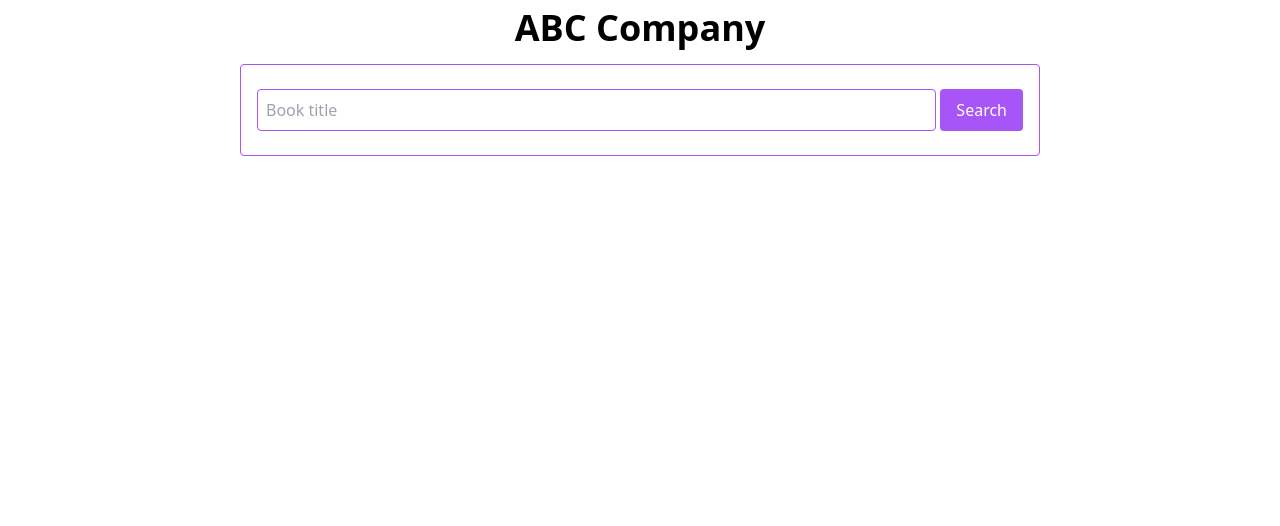
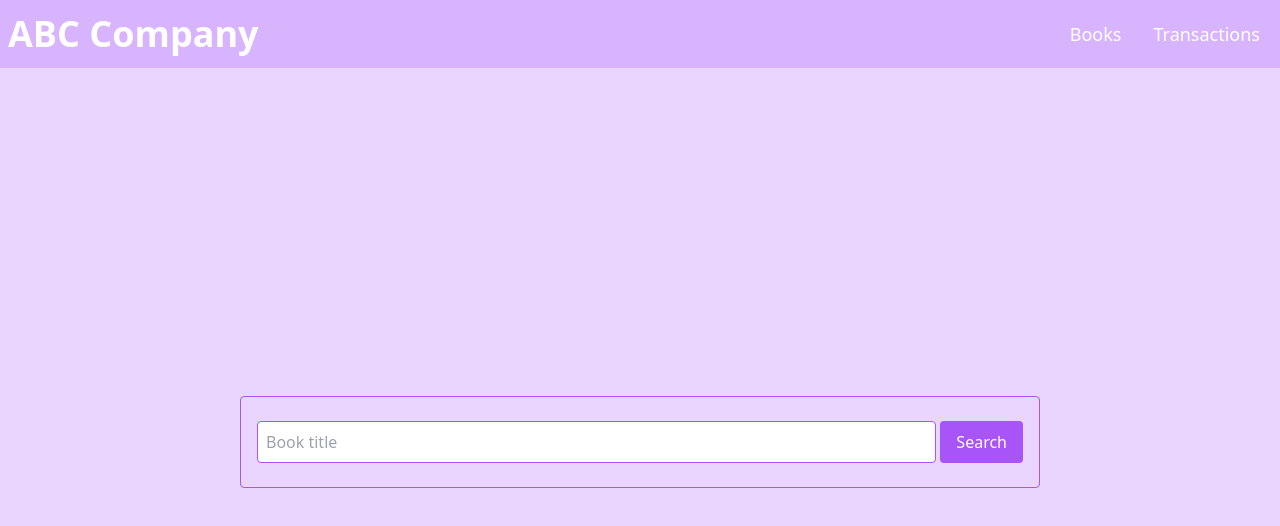
Before and after one commit to jaotors/book-management-app, a Next.js app: page / in a window 1280 px wide. Shown: the top 526 px of the page. Built offline with nearby package versions, Linux system fonts and the light colour scheme.

Commit message:
Add menu for navigation

```diff
--- a/app/books/page.tsx
+++ b/app/books/page.tsx
@@ -1,5 +1,63 @@
-const Books = () => {
-  return <div>Books page</div>
+'use client'
+
+import { useState } from 'react'
+import { fetchBooks } from '@/api/books'
+
+import useBooksStore from '@/store/books-store'
+
+import Card from '@/components/Card'
+
+import getRandomNumber from '@/helpers/get-random-number'
+
+import STATUS from '@/fixtures/book-status'
+
+export default function Books() {
+  const [getBooks] = useBooksStore((state) => [state.getBooks])
+  const [data, setData] = useState([])
+
+  const handleSearch = async (search: string) => {
+    if (!search) {
+      setData([])
+      return
+    }
+    const books = getBooks()
+    const data = await fetchBooks(search)
+
+    const newData = data?.items.map((book: BookApiInfo) => {
+      const dataBook = books.find((parsedBook) => parsedBook.id === book.id)
+
+      const condition = dataBook?.condition || 'undamaged'
+      const status = dataBook?.status || Object.keys(STATUS)[getRandomNumber(2)]
+
+      return {
+        id: book.id,
+        title: book.volumeInfo.title,
+        authors: book.volumeInfo.authors,
+        image: book.volumeInfo.imageLinks?.thumbnail,
+        publishedDate: book.volumeInfo.publishedDate,
+        condition,
+        status,
+      }
+    })
+
+    setData(newData)
+  }
+
+  return (
+    <main className='flex flex-col p-2'>
+      <div className='grid lg:grid-cols-4 md:grid-cols-3 sm:grid-cols-2 xs:grid-cols-1 gap-4'>
+        {data.map((book: BookInfo) => (
+          <Card
+            id={book.id}
+            title={book.title}
+            authors={book.authors}
+            image={book.image}
+            publishedDate={book.publishedDate}
+            condition={book.condition}
+            status={book.status}
+          />
+        ))}
+      </div>
+    </main>
+  )
 }
-
-export default Books
--- a/app/layout.tsx
+++ b/app/layout.tsx
@@ -1,6 +1,7 @@
 import type { Metadata } from 'next'
 
 import './globals.css'
+import Header from '@/components/Header'
 
 export const metadata: Metadata = {
   title: 'Book Management App',
@@ -14,7 +15,10 @@ export default function RootLayout({
 }) {
   return (
     <html lang='en'>
-      <body>{children}</body>
+      <body className='flex flex-col bg-purple-200 min-h-screen'>
+        <Header />
+        {children}
+      </body>
     </html>
   )
 }
--- a/app/page.tsx
+++ b/app/page.tsx
@@ -1,65 +1,11 @@
 'use client'
 
-import { useState } from 'react'
-import { fetchBooks } from '@/api/books'
-
-import useBooksStore from '@/store/books-store'
-
-import Header from '@/components/Header'
-import Card from '@/components/Card'
-
-import getRandomNumber from '@/helpers/get-random-number'
-
-import STATUS from '@/fixtures/book-status'
+import Search from '@/components/Search'
 
 export default function Home() {
-  const [getBooks] = useBooksStore((state) => [state.getBooks])
-  const [data, setData] = useState([])
-
-  const handleSearch = async (search: string) => {
-    if (!search) {
-      setData([])
-      return
-    }
-    const books = getBooks()
-    const data = await fetchBooks(search)
-
-    const newData = data?.items.map((book: BookApiInfo) => {
-      const dataBook = books.find((parsedBook) => parsedBook.id === book.id)
-
-      const condition = dataBook?.condition || 'undamaged'
-      const status = dataBook?.status || Object.keys(STATUS)[getRandomNumber(2)]
-
-      return {
-        id: book.id,
-        title: book.volumeInfo.title,
-        authors: book.volumeInfo.authors,
-        image: book.volumeInfo.imageLinks?.thumbnail,
-        publishedDate: book.volumeInfo.publishedDate,
-        condition,
-        status,
-      }
-    })
-
-    setData(newData)
-  }
-
   return (
-    <main className='flex flex-col p-2'>
-      <Header onSearch={handleSearch} />
-      <div className='grid lg:grid-cols-4 md:grid-cols-3 sm:grid-cols-2 xs:grid-cols-1 gap-4'>
-        {data.map((book: BookInfo) => (
-          <Card
-            id={book.id}
-            title={book.title}
-            authors={book.authors}
-            image={book.image}
-            publishedDate={book.publishedDate}
-            condition={book.condition}
-            status={book.status}
-          />
-        ))}
-      </div>
+    <main className='flex-1 grid place-items-center bg-purple-200 w-full p-2 min-h-fit'>
+      <Search />
     </main>
   )
 }
--- a/components/Header/Header.tsx
+++ b/components/Header/Header.tsx
@@ -1,14 +1,80 @@
-import Search from '../Search'
+'use client'
 
-type Props = {
-  onSearch: (query: string) => {}
-}
+import { Fragment } from 'react'
+import Link from 'next/link'
+import { Popover, Transition } from '@headlessui/react'
 
-const Header = ({ onSearch }: Props) => {
+import { Bars3Icon, XMarkIcon } from '@heroicons/react/24/solid'
+
+const Header = () => {
   return (
-    <div className='flex flex-col align-center mb-4'>
-      <h1 className='text-4xl font-black text-center'>ABC Company</h1>
-      <Search onSearch={onSearch} />
+    <div className='bg-purple-300 items-center p-2'>
+      <div className='flex align-center items-center justify-between'>
+        <h1 className='text-4xl font-black text-white text-center'>
+          <Link href='/'>ABC Company</Link>
+        </h1>
+        <nav className='hidden md:flex gap-2'>
+          <Link
+            className='p-3 font-medium text-white text-lg hover:underline'
+            href='/books'
+          >
+            Books
+          </Link>
+          <Link
+            className='p-3 font-medium text-white text-lg hover:underline'
+            href='/transactions'
+          >
+            Transactions
+          </Link>
+        </nav>
+        <div className='md:hidden flex'>
+          <Popover className='relative'>
+            {({ open }) => (
+              <>
+                <Popover.Button className='bg-purple-500 rounded text-white py-2 px-4'>
+                  {open ? (
+                    <XMarkIcon className='w-6 h-6' />
+                  ) : (
+                    <Bars3Icon className='w-6 h-6' />
+                  )}
+                </Popover.Button>
+                <Transition
+                  as={Fragment}
+                  enter='transition ease-out duration-200'
+                  enterFrom='opacity-0 translate-y-1'
+                  enterTo='opacity-100 translate-y-0'
+                  leave='transition ease-in duration-150'
+                  leaveFrom='opacity-100 translate-y-0'
+                  leaveTo='opacity-0 translate-y-1'
+                >
+                  <Popover.Panel className='absolute right-0 z-10 mt-3 w-screen max-w-sm px-4 sm:px-0 lg:max-w-3xl'>
+                    <div className='overflow-hidden bg-white rounded shadow ring-1 ring-black/5'>
+                      <ul>
+                        <li className='border-b-gray-700'>
+                          <Link
+                            className='block p-4 text-md text-gray-700 hover:bg-purple-300 hover:text-white'
+                            href='/books'
+                          >
+                            Books
+                          </Link>
+                        </li>
+                        <li>
+                          <Link
+                            className='block p-4 text-md text-gray-700 hover:bg-purple-300 hover:text-white'
+                            href='/transactions'
+                          >
+                            Transactions
+                          </Link>
+                        </li>
+                      </ul>
+                    </div>
+                  </Popover.Panel>
+                </Transition>
+              </>
+            )}
+          </Popover>
+        </div>
+      </div>
     </div>
   )
 }
--- a/components/Search/Search.tsx
+++ b/components/Search/Search.tsx
@@ -1,33 +1,11 @@
-import { useState, useCallback, ChangeEvent, FormEvent } from 'react'
-
-type Props = {
-  onSearch: (search: string) => {}
-}
-
-const Search = ({ onSearch }: Props) => {
-  const [search, setSearch] = useState<string>('')
-
-  const handleInputChange = (evt: ChangeEvent<HTMLInputElement>) => {
-    const { value } = evt.target
-    setSearch(value)
-  }
-
-  const handleSearch = useCallback(
-    (evt: FormEvent) => {
-      evt.preventDefault()
-      onSearch(search)
-    },
-    [search]
-  )
-
+const Search = () => {
   return (
-    <div className='flex border border-purple-500 rounded  md:w-[800px]  mt-4 mx-auto py-6 px-4'>
-      <form onSubmit={handleSearch} className='flex flex-1 gap-1 w-100'>
+    <div className='flex border border-purple-500 rounded  md:w-[800px] w-full  mt-4 mx-auto py-6 px-4'>
+      <form action='/books' className='flex flex-1 gap-1 w-100'>
         <input
           type='text'
           placeholder='Book title'
           name='search'
-          onChange={handleInputChange}
           className='flex flex-1 border border-purple-500 rounded w-100 p-2'
         />
         <button
```
